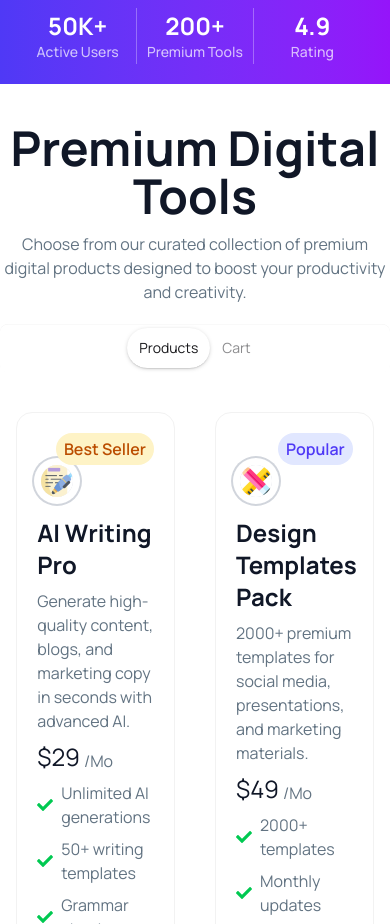
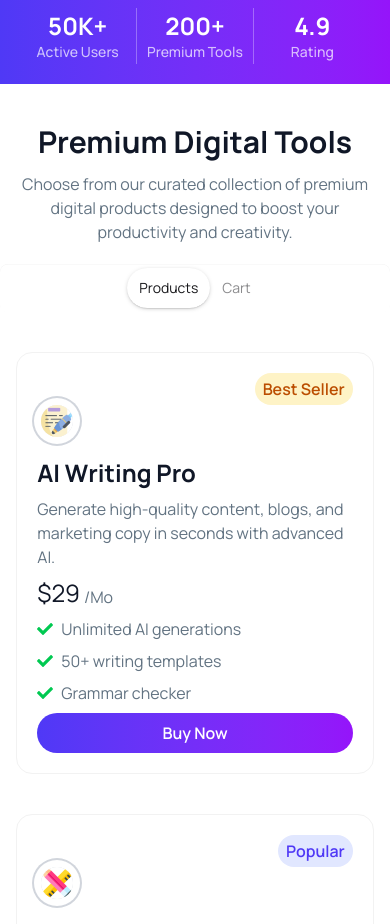
Before and after one commit to alfaazahmed7/Assignment-06, a React (Vite) app: page / in a window 390 px wide. Shown: the part 940-1864 px from the top of the page. Built offline with nearby package versions, Linux system fonts and the light colour scheme.

Commit message:
display product data in cart component

```diff
--- a/src/App.jsx
+++ b/src/App.jsx
@@ -16,7 +16,8 @@ const productsPromise = getProducts();
 
 
 function App() {
-  const [selected, isSelected] = useState("Products")
+  const [selected, isSelected] = useState("Products");
+  const [carts, setCarts] = useState([]);
 
   return (
     <>
@@ -41,8 +42,15 @@ function App() {
         />
       </div>
 
-      {selected === "Products" && <Products productsPromise={productsPromise} />}
-      {selected === "Cart" && <Cart />}
+      {selected === "Products"
+        && <Products productsPromise={productsPromise}
+          carts={carts}
+          setCarts={setCarts}
+        />}
+      {selected === "Cart" && <Cart
+        carts={carts}
+        setCarts={setCarts}
+      />}
     </>
   )
 }
--- a/src/components/Tools/Cart/Cart.jsx
+++ b/src/components/Tools/Cart/Cart.jsx
@@ -1,9 +1,27 @@
 import React from 'react';
 
-const Cart = () => {
+const Cart = ({ carts, setCarts }) => {
+
     return (
-        <div>
-            <h4>Your card is here</h4>
+        <div className='max-w-[1120px] mx-auto w-10/12 mx-auto mb-10 border p-4 border-[#F2F2F2] rounded-2xl'>
+            <h2 className='text-2xl font-bold mb-3'>Your Cart</h2>
+            {carts.map((cart) =>
+                <div className='max-w-[1120px] mx-auto flex justify-between border p-3 mb-5 items-center rounded-lg border-[#F2F2F2]'>
+                    <div className='flex items-center gap-3'>
+                        <div>
+                            <img className='w-8 h-8 ring-2 ring-gray-300 ring-offset-7 rounded-full' src={cart.image} alt="" />
+                        </div>
+                        <div>
+                            <h4 className='text-xl font-semibold'>{cart.name}</h4>
+                            <p className='text-[#627382]'>$ {cart.price}</p>
+                        </div>
+                    </div>
+
+                    <div>
+                        <a className='text-[#FF3980] font-bold cursor-pointer'>Remove</a>
+                    </div>
+                </div>
+            )}
         </div>
     );
 };
--- a/src/components/Tools/Product/ProductCart.jsx
+++ b/src/components/Tools/Product/ProductCart.jsx
@@ -1,13 +1,20 @@
-import React from 'react';
+import React, { useState } from 'react';
 import { FaCheck } from 'react-icons/fa';
 
-const ProductCart = ({ product }) => {
-    console.log(product);
+const ProductCart = ({ product, carts, setCarts }) => {
+    console.log(carts);
+
 
     const variants = {
         "Best Seller": "bg-[#FEF3C6] text-[#BB4D00] font-semibold",
         Popular: "bg-[#E1E7FF] text-[#4F39F6] font-semibold",
         New: "bg-[#E1E7FF] text-[#0A883E] font-semibold"
+    }
+
+    const [click, setClick] = useState(false);
+    const handleButton = () => {
+        setClick(true)
+        setCarts([...carts, product]);
     }
 
     return (
@@ -30,14 +37,16 @@ const ProductCart = ({ product }) => {
             </div>
             <div>
                 {product.features.map((feature) =>
-                    <div className='list-none flex items-center gap-2 mb-2'>
+                    <div key={feature.id} className='list-none flex items-center gap-2 mb-2'>
                         <span className='text-green-500'><FaCheck /></span>
                         <li className='text-[#627382]'>{feature}</li>
                     </div>
                 )}
             </div>
             <div>
-                <button className='font-semibold bg-linear-to-l from-[#9514FA] to-[#4F39F6] py-2 px-3 rounded-full text-white cursor-pointer hover:bg-linear-to-l hover:from-[#ff0054] hover:to-[#ff5400] hover:text-gray-200 w-full'>Buy Now</button>
+                <button
+                    onClick={handleButton}
+                    className='font-semibold bg-linear-to-l from-[#9514FA] to-[#4F39F6] py-2 px-3 rounded-full text-white cursor-pointer hover:bg-linear-to-l hover:from-[#ff0054] hover:to-[#ff5400] hover:text-gray-200 w-full'>{click ? "Subscribed" : "Buy Now"}</button>
             </div>
         </div>
     );
--- a/src/components/Tools/Product/ProductDesc.jsx
+++ b/src/components/Tools/Product/ProductDesc.jsx
@@ -2,9 +2,9 @@ import React from 'react';
 
 const ProductDesc = () => {
     return (
-        <div className='mb-5'>
+        <div className='w-11/12 mx-auto mb-5'>
             <div className='text-center'>
-                <h2 className='text-5xl text-[#101727] font-bold mb-3'>Premium Digital Tools</h2>
+                <h2 className='text-3xl md:text-5xl text-[#101727] font-bold mb-3'>Premium Digital Tools</h2>
                 <p className='text-[#627382] max-w-[550px] mx-auto text-base'>Choose from our curated collection of premium digital products designed to boost your productivity and creativity.</p>
             </div>
         </div>
--- a/src/components/Tools/Product/Products.jsx
+++ b/src/components/Tools/Product/Products.jsx
@@ -1,17 +1,20 @@
 import React, { use } from 'react';
 import ProductCart from './ProductCart';
 
-const Products = ({ productsPromise }) => {
+const Products = ({ productsPromise, carts, setCarts }) => {
     const products = use(productsPromise);
-    console.log(products);
+    // console.log(products);
 
     return (
         <div className=' w-11/12 lg:w-10/12 mx-auto'>
-            <div className='grid grid-cols-2 lg:grid-cols-3 gap-10'>
+            <div className='grid md:grid-cols-2 lg:grid-cols-3 gap-10'>
                 {products.map((product) =>
                     <ProductCart
                         key={product.id}
-                        product={product} />
+                        product={product}
+                        carts={carts}
+                        setCarts={setCarts}
+                    />
                 )}
             </div>
         </div>
```
